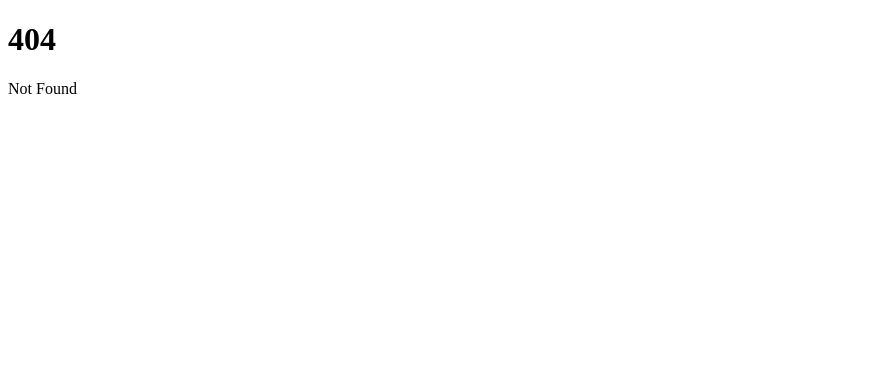
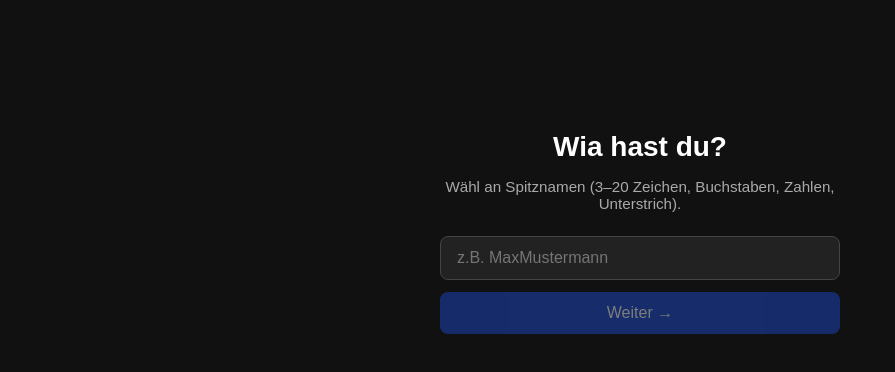
Before and after one commit to comcrops/beidlbredl, a SvelteKit app in the folder frontend/: page /setup in a window 1280 px wide. Before the commit this address had no page. Shown: the top 372 px of the page, without its empty margins (0-895 px from the left). Built offline with nearby package versions, Linux system fonts and the light colour scheme; no server answers; sample sign-in values are in the browser's storage.

Commit message:
feat: username setup route for first-time login

```diff
--- /dev/null
+++ b/frontend/src/routes/setup/+page.svelte
@@ -0,0 +1,94 @@
+<script lang="ts">
+  import { onMount } from 'svelte';
+  import { goto } from '$app/navigation';
+  import { page } from '$app/stores';
+  import { getToken, login } from '$lib/auth';
+  import { createUser, userStore } from '$lib/stores/user';
+
+  let username = '';
+  let error = '';
+  let saving = false;
+  let returnTo = '/';
+
+  onMount(() => {
+    returnTo = $page.url.searchParams.get('return') ?? '/';
+    if (!getToken()) login(returnTo);
+  });
+
+  async function submit(e: Event) {
+    e.preventDefault();
+    const token = getToken();
+    if (!token) { login(returnTo); return; }
+    saving = true;
+    error = '';
+    try {
+      const user = await createUser(token, username.trim());
+      userStore.set(user);
+      goto(returnTo);
+    } catch (err) {
+      error = err instanceof Error ? err.message : 'Fehler';
+      saving = false;
+    }
+  }
+</script>
+
+<div class="setup">
+  <h1>Wia hast du?</h1>
+  <p>Wähl an Spitznamen (3–20 Zeichen, Buchstaben, Zahlen, Unterstrich).</p>
+  <form onsubmit={submit}>
+    <input
+      bind:value={username}
+      placeholder="z.B. MaxMustermann"
+      minlength="3"
+      maxlength="20"
+      required
+      disabled={saving}
+      autocomplete="off"
+    />
+    {#if error}<p class="error">{error}</p>{/if}
+    <button type="submit" disabled={saving || username.trim().length < 3}>
+      {saving ? 'Speichern...' : 'Weiter →'}
+    </button>
+  </form>
+</div>
+
+<style>
+  :global(body) { margin: 0; background: #111; }
+
+  .setup {
+    max-width: 400px;
+    margin: 5rem auto;
+    padding: 2rem;
+    color: #fff;
+    font-family: sans-serif;
+    text-align: center;
+  }
+  h1 { font-size: 1.75rem; margin-bottom: 0.5rem; }
+  p { color: #aaa; margin-bottom: 1.5rem; font-size: 0.95rem; }
+  input {
+    display: block;
+    width: 100%;
+    padding: 0.75rem 1rem;
+    font-size: 1rem;
+    border: 1px solid #444;
+    border-radius: 8px;
+    background: #222;
+    color: #fff;
+    margin-bottom: 0.75rem;
+    box-sizing: border-box;
+  }
+  input:focus { outline: none; border-color: #1d4ed8; }
+  button {
+    width: 100%;
+    padding: 0.75rem;
+    background: #1d4ed8;
+    color: #fff;
+    border: none;
+    border-radius: 8px;
+    font-size: 1rem;
+    cursor: pointer;
+    transition: opacity 0.15s;
+  }
+  button:disabled { opacity: 0.45; cursor: default; }
+  .error { color: #f87171; font-size: 0.9rem; margin: 0.5rem 0; }
+</style>
```
